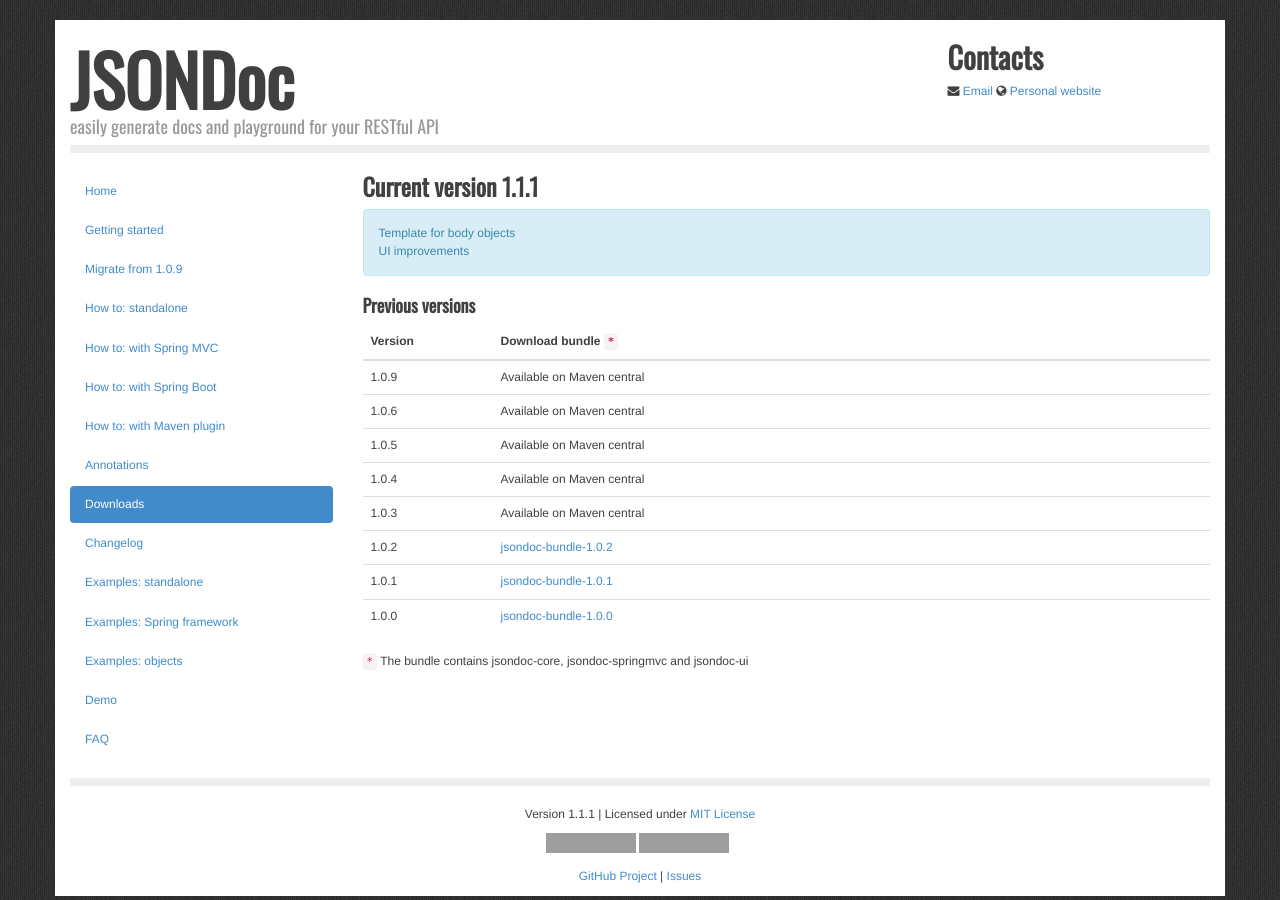
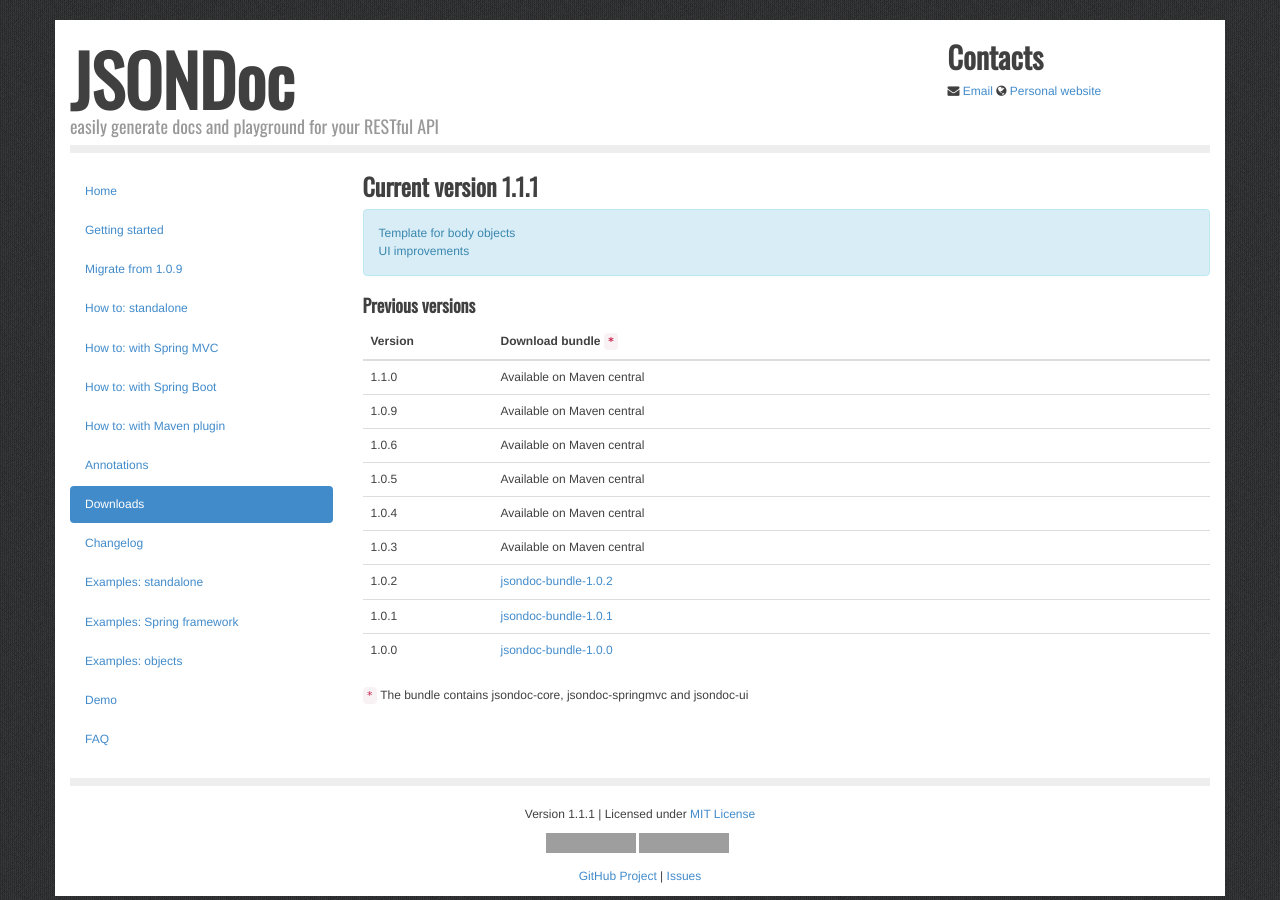
Before and after one commit to fabiomaffioletti/jsondoc, a Jekyll site: the page built from downloads.html, in a window 1280 px wide. Built offline with Jekyll 4.4.1, drawn with Linux system fonts in a browser that asks for light colours; nearby versions of some CDN libraries; some web fonts are replaced; Markdown is read by kramdown in place of the engine named in the settings; grey boxes are pictures that could not be loaded.

Commit message:
updates for version 1.1.1

```diff
--- a/downloads.html
+++ b/downloads.html
@@ -17,6 +17,7 @@ title: Downloads
         	<tr><th style="width: 130px;">Version</th><th>Download bundle <code>*</code></th></tr>
         </thead>
         <tbody>
+                <tr><td>1.1.0</td><td>Available on Maven central</td></tr>
                 <tr><td>1.0.9</td><td>Available on Maven central</td></tr>
                 <tr><td>1.0.6</td><td>Available on Maven central</td></tr>
                 <tr><td>1.0.5</td><td>Available on Maven central</td></tr>
```
